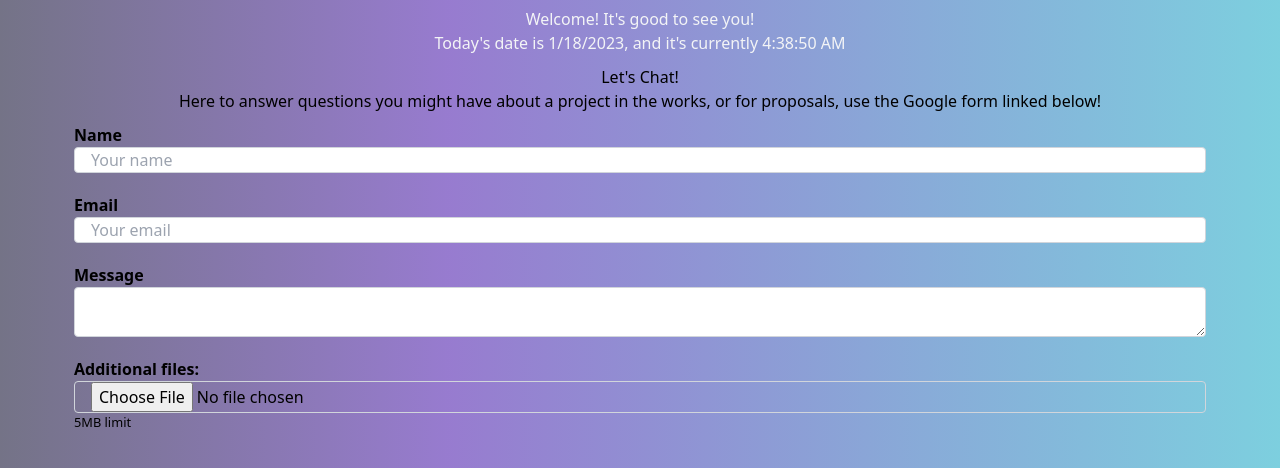
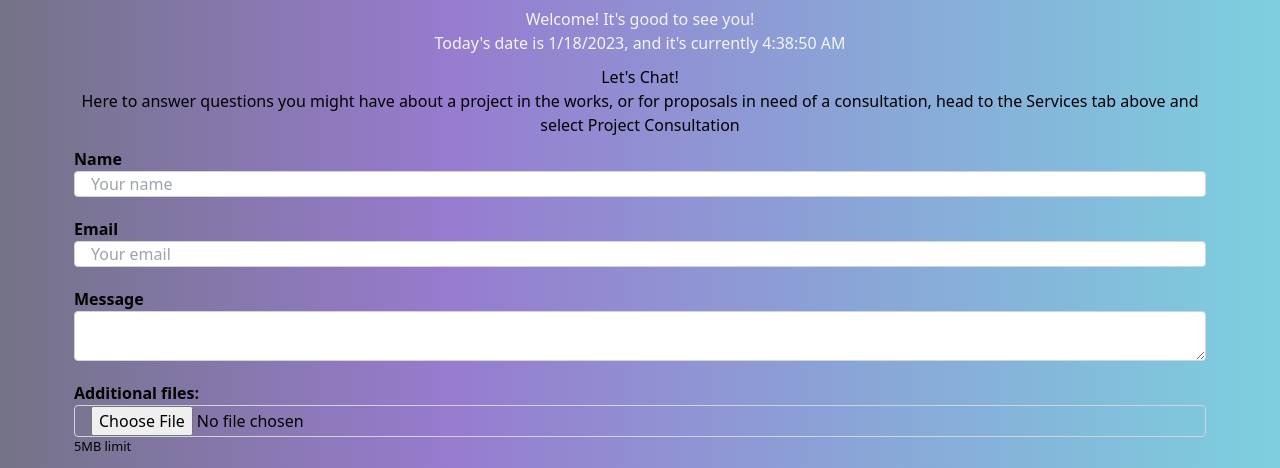
Before and after one commit to GemAfaWell/texas-webgems, a website: page contact.html in a window 1280 px wide. Shown: the part 324-792 px from the top of the page. Drawn offline with Linux system fonts and the light colour scheme.

Commit message:
Update contact.html

```diff
--- a/contact.html
+++ b/contact.html
@@ -79,7 +79,7 @@
       <h2 class="text-center">Let's Chat!</h2>
       <h5 class="text-center">
         Here to answer questions you might have about a project in the works, or
-        for proposals, use the Google form linked below!
+        for proposals in need of a consultation, head to the Services tab above and select Project Consultation
       </h5>
     </section>
     <form
```
